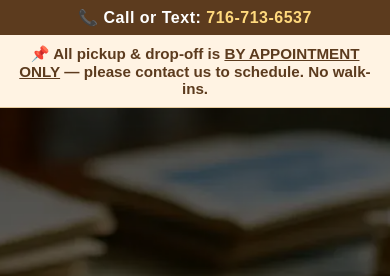
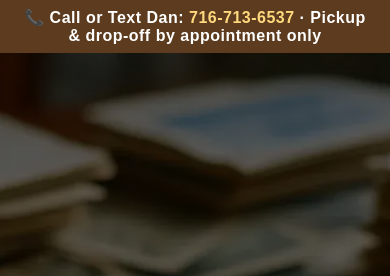
Before and after one commit to photoscanningstudio/photoscanningstudio.github.io, a plain HTML site: page index.html in a window 390 px wide. Shown: the top 276 px of the page. Drawn offline with nearby package versions, Linux system fonts and the light colour scheme.

Commit message:
Merge header bars; restore FastFotoGuide sitemap
index.html:
- Merge the brown phone bar and the cream appointment banner into a
  single header strip. New text: "Call or Text Dan: 716-713-6537 ·
  Pickup & drop-off by appointment only". Phone is still a clickable
  tel: link with the same GA click tracking. Drops the "No walk-ins"
  phrasing from the header per CLAUDE.md aesthetic guidance; the
  pickup-service section lower on the page still carries that
  explicit detail.

robots.txt:
- Restore Sitemap line for /fastfotoguide/ subdirectory so that
  separately-deployed mini-site's pages stay discoverable.

Co-Authored-By: Claude Opus 4.7 <noreply@anthropic.com>

```diff
--- a/index.html
+++ b/index.html
@@ -102,8 +102,7 @@
   </style>
 </head>
 <body>
-<div class="header-phone">&#128222; Call or Text: <a href="tel:+17167136537" onclick="gtag('event','click',{event_category:'Contact',event_label:'Phone Click - Header'});">716-713-6537</a></div>
-<div class="appointment-banner">&#128204; All pickup &amp; drop-off is <span>BY APPOINTMENT ONLY</span> — please contact us to schedule. No walk-ins.</div>
+<div class="header-phone">&#128222; Call or Text Dan: <a href="tel:+17167136537" onclick="gtag('event','click',{event_category:'Contact',event_label:'Phone Click - Header'});">716-713-6537</a> &middot; Pickup &amp; drop-off by appointment only</div>
 <header class="banner" id="top">
   <div class="banner-overlay">
     <div class="branding">
```
Also changed, not shown: robots.txt.
